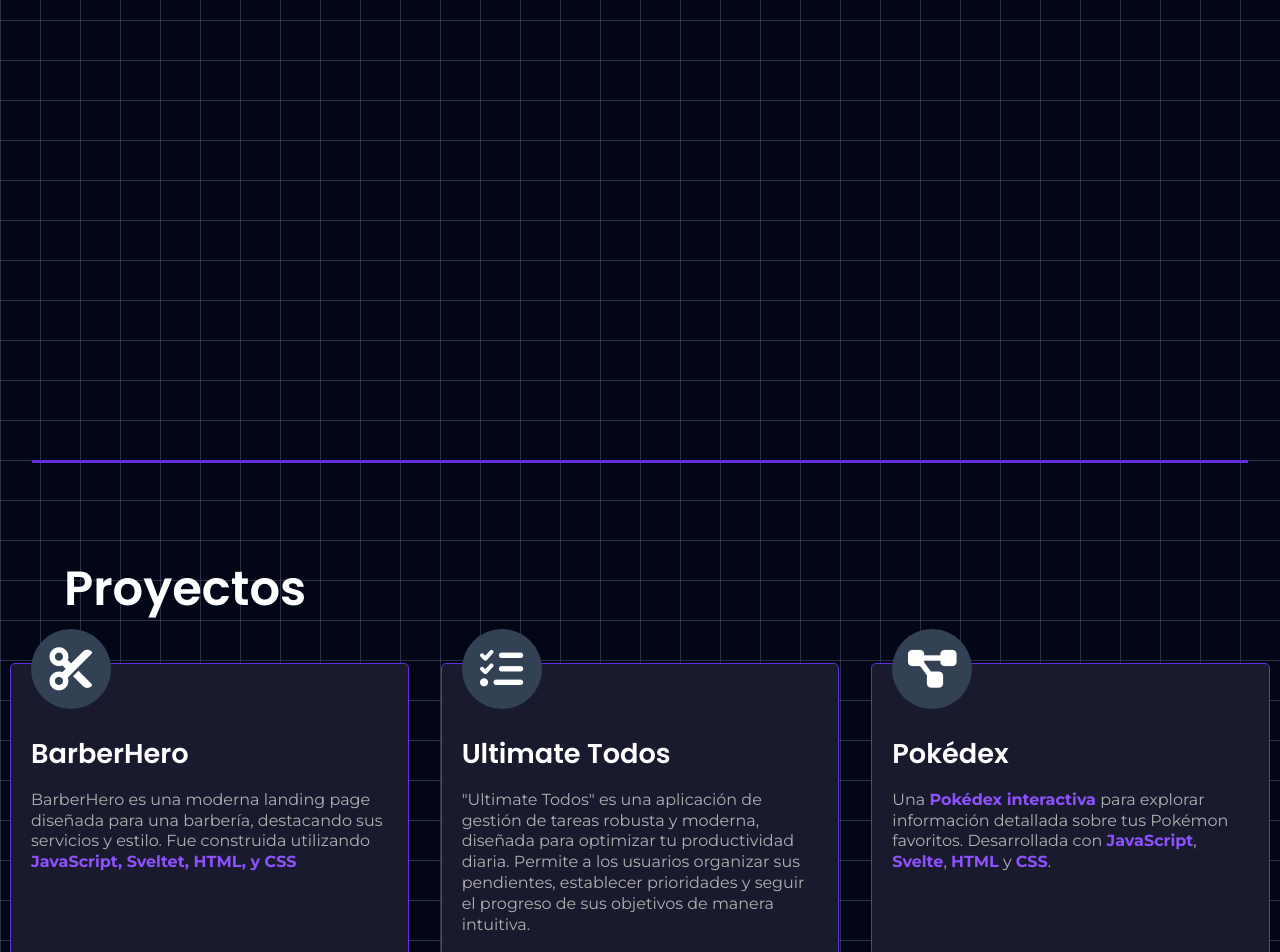
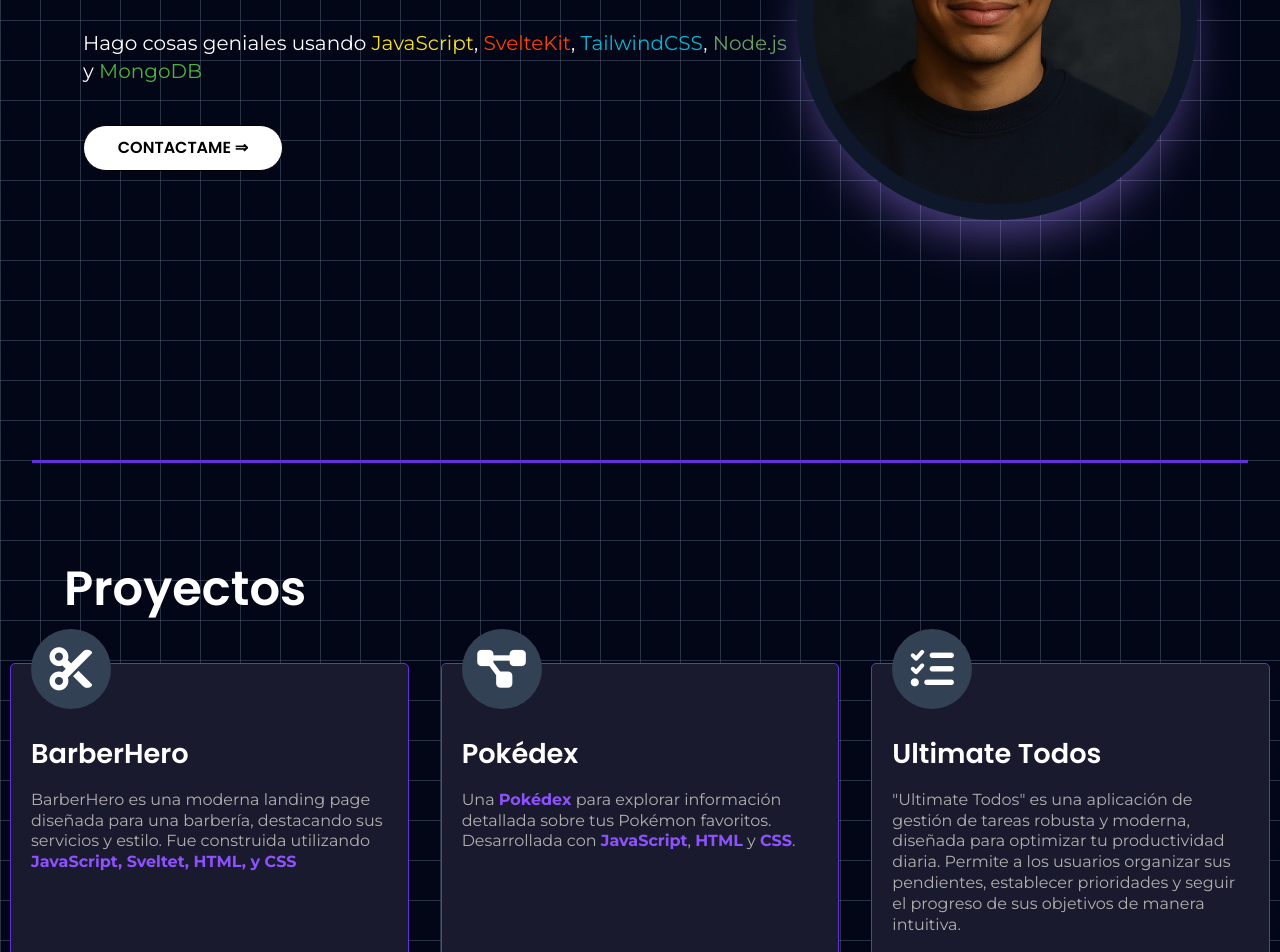
Before and after one commit to 1phiexdric/portfolio, a SvelteKit app: page / in a window 1280 px wide. Shown: the part 380-1332 px from the top of the page. Built offline with nearby package versions, Linux system fonts and the light colour scheme.

Commit message:
actualizando link de proyectos

```diff
--- a/src/app.css
+++ b/src/app.css
@@ -21,7 +21,7 @@ body{
     border: 1px solid black;
     background-color: white;
     color: black;
-    width: 20%;
+    width: 200px;
     max-width: 50%;
     padding: 10px;
     border-radius: 30px;
@@ -46,6 +46,7 @@ body{
 @media (width < 800px){
     .Specialbtn{
         margin: auto;
-        width: 50%;
+        width: 200px;
+        min-width: 30%;
     }
 }
--- a/src/app.html
+++ b/src/app.html
@@ -21,7 +21,9 @@
                            linear-gradient(to bottom, rgba(100,116,139,0.4) 1px, transparent 1px);
          background-size: 40px 40px;
          min-height: 100vh;">
-  %sveltekit.body%
+  <div style="display: contents;">
+	%sveltekit.body%
+  </div>
   <script>
     AOS.init();
   </script>
--- a/src/components/Footer.svelte
+++ b/src/components/Footer.svelte
@@ -1,39 +1,68 @@
 <footer
   class="py-20 sm:py-26 bg-black border-t border-solid border-violet-950
-flex flex-col gap-4 sm:gap-8 justify-center items-center">
-  <p class="px-4 py-2 bg-white text-slate-950 font-medium text-2xl" id="contact">Contactame &darr;</p>
+flex flex-col gap-4 sm:gap-8 justify-center items-center"
+>
+  <p
+    class="px-4 py-2 bg-white text-slate-950 font-medium text-2xl"
+    id="contact"
+  >
+    Contactame &darr;
+  </p>
   <div class="flex flex-col items-center justify-center">
     <p>
       <i class="fa-solid fa-envelope"></i> <b class="pr-2">Email</b>
-      <a href="mailto:ruizfriedrich904@gmail.com" target="_blank"
-        >ruizfriedrich904@gmail.com</a
+      <a
+        href="mailto:ruizfriedrich904@gmail.com"
+        target="_blank"
+        class="text-violet-500"
+        >ruizfriedrich904@gmail.com <sup class="text-xs scale-75 pl-0.5">
+          <i class="fa-solid fa-arrow-up-right-from-square text-xs scale-[75%]"
+          ></i></sup
+        ></a
       >
     </p>
     <p>
       <i class="fa-brands fa-square-whatsapp"></i> <b class="pr-2">whatsapp</b>
-      <a href="https://wa.me/584121379204" target="_blank"
-        class="text-violet-500">+584121379204
-        <sup class="text-xs scale-75 pl-0.5"> <i class="fa-solid fa-arrow-up-right-from-square text-xs scale-[75%]"></i> </sup></a
+      <a
+        href="https://wa.me/584121379204"
+        target="_blank"
+        class="text-violet-500"
+        >+584121379204
+        <sup class="text-xs scale-75 pl-0.5">
+          <i class="fa-solid fa-arrow-up-right-from-square text-xs scale-[75%]"
+          ></i>
+        </sup></a
       >
     </p>
     <p>
       <i class="fa-brands fa-github-square"></i> <b class="pr-2">GitHub</b>
-      <a href="https://github.com/1phiexdric" target="_blank"
-        class="text-violet-500">1phiexdric
-        <sup class="text-xs scale-75 pl-0.5"> <i class="fa-solid fa-arrow-up-right-from-square text-xs scale-[75%]"></i> </sup></a
+      <a
+        href="https://github.com/1phiexdric"
+        target="_blank"
+        class="text-violet-500"
+        >1phiexdric
+        <sup class="text-xs scale-75 pl-0.5">
+          <i class="fa-solid fa-arrow-up-right-from-square text-xs scale-[75%]"
+          ></i>
+        </sup></a
       >
     </p>
     <p>
       <i class="fa-brands fa-square-x-twitter"></i> <b class="pr-2">x</b>
-      <a href="https://x.com/@Friedrichruz" target="_blank"
-        class="text-violet-500">@Friedrichruz
-        <sup class="text-xs scale-75 pl-0.5"> <i class="fa-solid fa-arrow-up-right-from-square text-xs scale-[75%]"></i> </sup></a
+      <a
+        href="https://x.com/@Friedrichruz"
+        target="_blank"
+        class="text-violet-500"
+        >@Friedrichruz
+        <sup class="text-xs scale-75 pl-0.5">
+          <i class="fa-solid fa-arrow-up-right-from-square text-xs scale-[75%]"
+          ></i>
+        </sup></a
       >
     </p>
   </div>
 
-<p class="text-center text-slate-400 font-medium">
+  <p class="text-center text-slate-400 font-medium">
     &copy; {new Date().getFullYear()} Friedrich Ruiz. Todos los derechos reservados.
-
-</p>
+  </p>
 </footer>
--- a/src/components/Projects.svelte
+++ b/src/components/Projects.svelte
@@ -6,7 +6,16 @@
         href: "https://barberhero.netlify.app/",
         linkGithub: "https://github.com/1phiexdric/barberHero.git",
         description: `BarberHero es una moderna landing page diseñada para una barbería, destacando sus servicios y estilo. Fue construida utilizando <strong class="text-violet-500">JavaScript, Sveltet, HTML, y CSS</strong/>`
-      },{name: "Ultimate Todos", icon: "fa-solid fa-list-check",href: "",linkGithub: "",
+      },{name: "Pokédex", icon: "fa-solid fa-diagram-project", href: "https://pokephiexd.netlify.app/", linkGithub: "https://github.com/1phiexdric/pokedex.git",
+    description: `
+            Una <strong class="text-violet-500">Pokédex</strong>
+            para explorar información detallada sobre tus Pokémon favoritos.
+            Desarrollada con <strong class="text-violet-500">JavaScript</strong>,
+            <strong class="text-violet-500">HTML</strong> y
+            <strong class="text-violet-500">CSS</strong>.
+
+    `
+  },{name: "Ultimate Todos", icon: "fa-solid fa-list-check",href: "",linkGithub: "",
       description: `
             "Ultimate Todos" es una aplicación de gestión de tareas robusta y moderna, diseñada para optimizar
             tu productividad diaria. Permite a los usuarios organizar sus pendientes, establecer prioridades y
@@ -14,16 +23,6 @@
 
       `
 
-  },{name: "Pokédex", icon: "fa-solid fa-diagram-project", href: "", linkGithub: "",
-    description: `
-            Una <strong class="text-violet-500">Pokédex interactiva</strong>
-            para explorar información detallada sobre tus Pokémon favoritos.
-            Desarrollada con <strong class="text-violet-500">JavaScript</strong>,
-            <strong class="text-violet-500">Svelte</strong>,
-            <strong class="text-violet-500">HTML</strong> y
-            <strong class="text-violet-500">CSS</strong>.
-
-    `
   }]
 </script>
 
```
